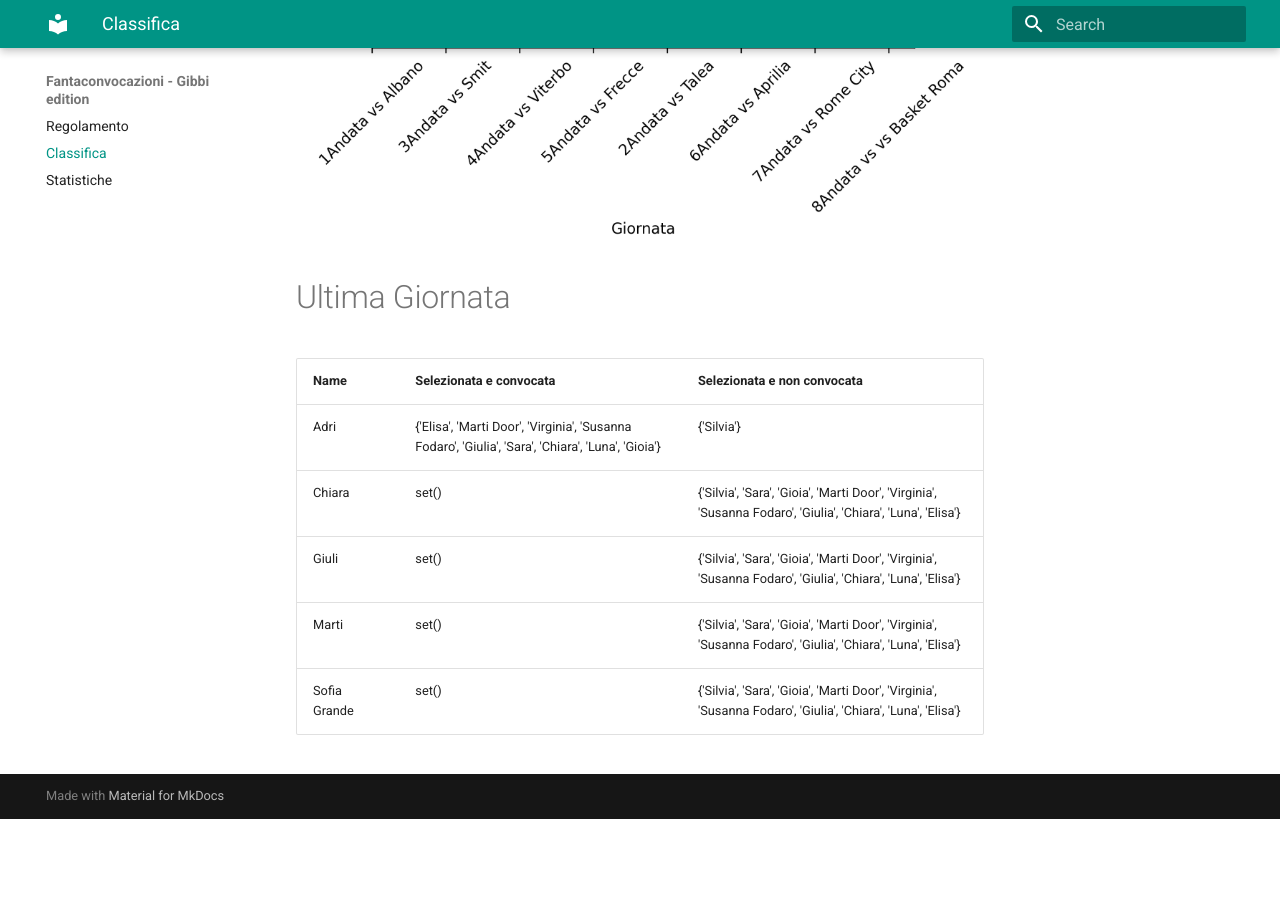
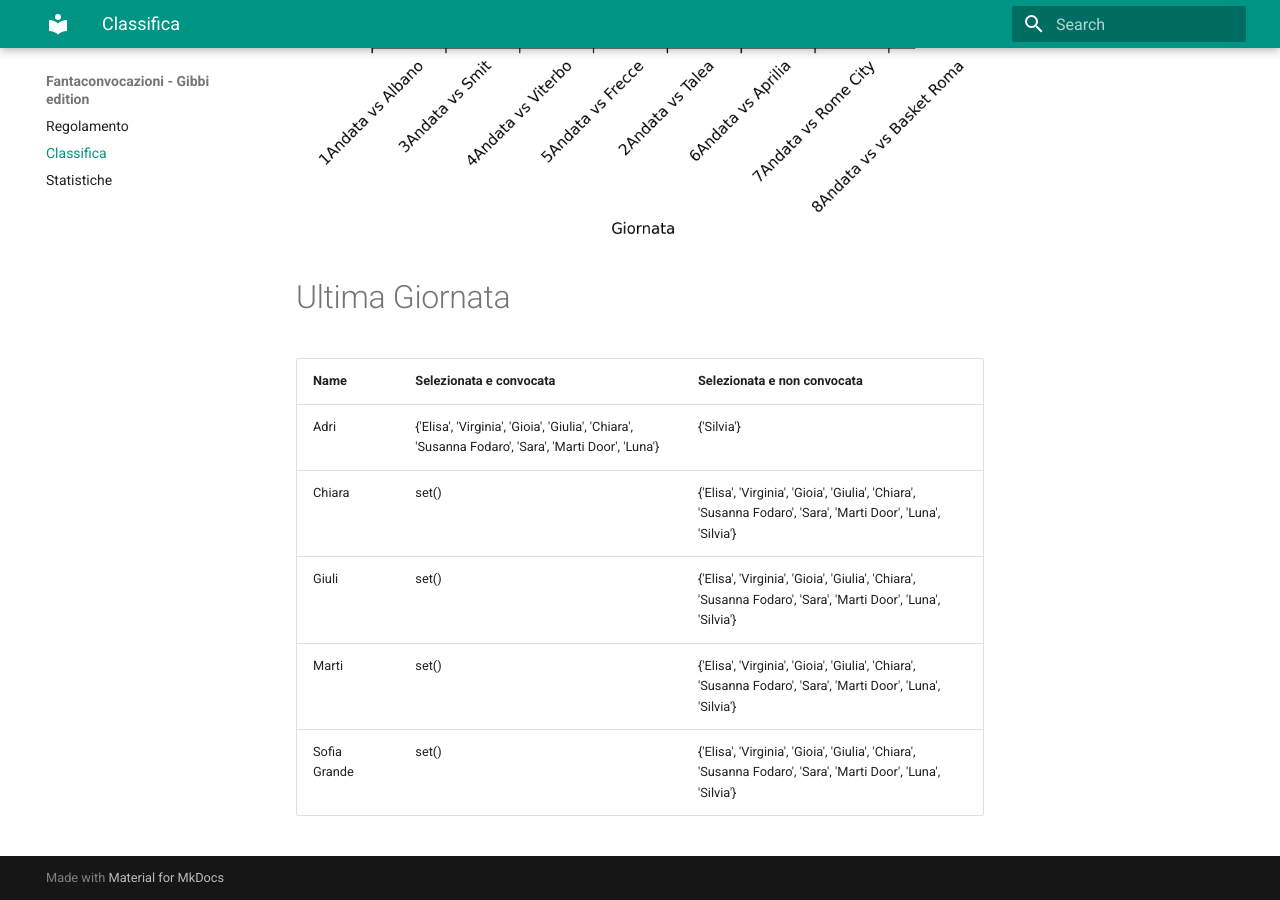
Before and after one commit to martinig94/fantagibbi, an MkDocs documentation site: the page built from docs/Classifica.md, in a window 1280 px wide and 900 px high, scrolled down 871 px. Built offline with MkDocs 1.6.1 and Material for MkDocs 9.7.7, drawn with Linux system fonts in a browser that asks for light colours; before the commit the page ends 1690 px from its top, so only the background shows below that.

Commit message:
Auto-update from main.py

```diff
--- a/docs/Classifica.md
+++ b/docs/Classifica.md
@@ -18,9 +18,9 @@
 <!-- START_TABLE CORRECT -->
 | Name         | Selezionata e convocata                                                                            | Selezionata e non convocata                                                                                  |
 |:-------------|:---------------------------------------------------------------------------------------------------|:-------------------------------------------------------------------------------------------------------------|
-| Adri         | {'Elisa', 'Marti Door', 'Virginia', 'Susanna Fodaro', 'Giulia', 'Sara', 'Chiara', 'Luna', 'Gioia'} | {'Silvia'}                                                                                                   |
-| Chiara       | set()                                                                                              | {'Silvia', 'Sara', 'Gioia', 'Marti Door', 'Virginia', 'Susanna Fodaro', 'Giulia', 'Chiara', 'Luna', 'Elisa'} |
-| Giuli        | set()                                                                                              | {'Silvia', 'Sara', 'Gioia', 'Marti Door', 'Virginia', 'Susanna Fodaro', 'Giulia', 'Chiara', 'Luna', 'Elisa'} |
-| Marti        | set()                                                                                              | {'Silvia', 'Sara', 'Gioia', 'Marti Door', 'Virginia', 'Susanna Fodaro', 'Giulia', 'Chiara', 'Luna', 'Elisa'} |
-| Sofia Grande | set()                                                                                              | {'Silvia', 'Sara', 'Gioia', 'Marti Door', 'Virginia', 'Susanna Fodaro', 'Giulia', 'Chiara', 'Luna', 'Elisa'} |
+| Adri         | {'Elisa', 'Virginia', 'Gioia', 'Giulia', 'Chiara', 'Susanna Fodaro', 'Sara', 'Marti Door', 'Luna'} | {'Silvia'}                                                                                                   |
+| Chiara       | set()                                                                                              | {'Elisa', 'Virginia', 'Gioia', 'Giulia', 'Chiara', 'Susanna Fodaro', 'Sara', 'Marti Door', 'Luna', 'Silvia'} |
+| Giuli        | set()                                                                                              | {'Elisa', 'Virginia', 'Gioia', 'Giulia', 'Chiara', 'Susanna Fodaro', 'Sara', 'Marti Door', 'Luna', 'Silvia'} |
+| Marti        | set()                                                                                              | {'Elisa', 'Virginia', 'Gioia', 'Giulia', 'Chiara', 'Susanna Fodaro', 'Sara', 'Marti Door', 'Luna', 'Silvia'} |
+| Sofia Grande | set()                                                                                              | {'Elisa', 'Virginia', 'Gioia', 'Giulia', 'Chiara', 'Susanna Fodaro', 'Sara', 'Marti Door', 'Luna', 'Silvia'} |
 <!-- END_TABLE CORRECT -->
```
